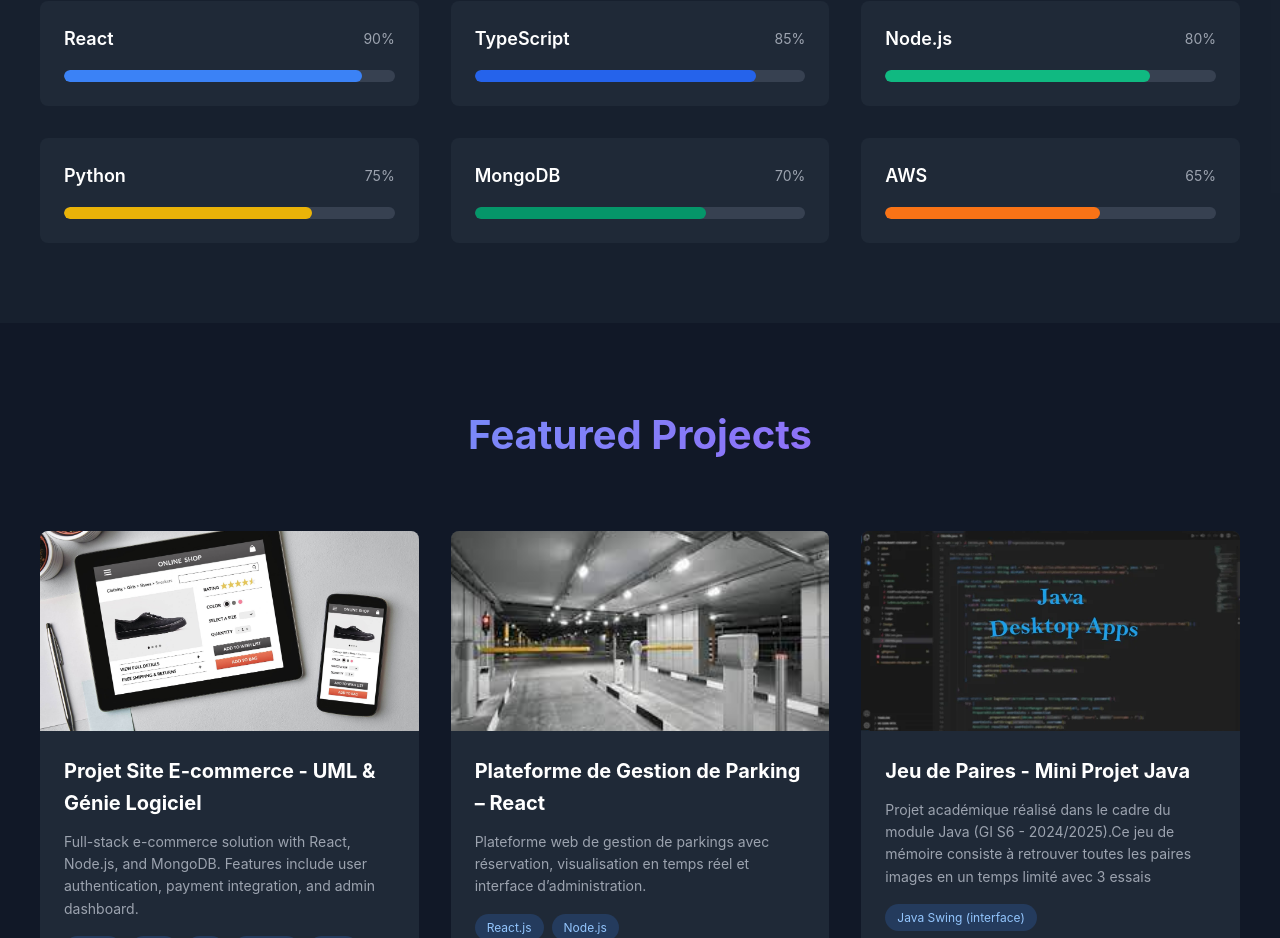
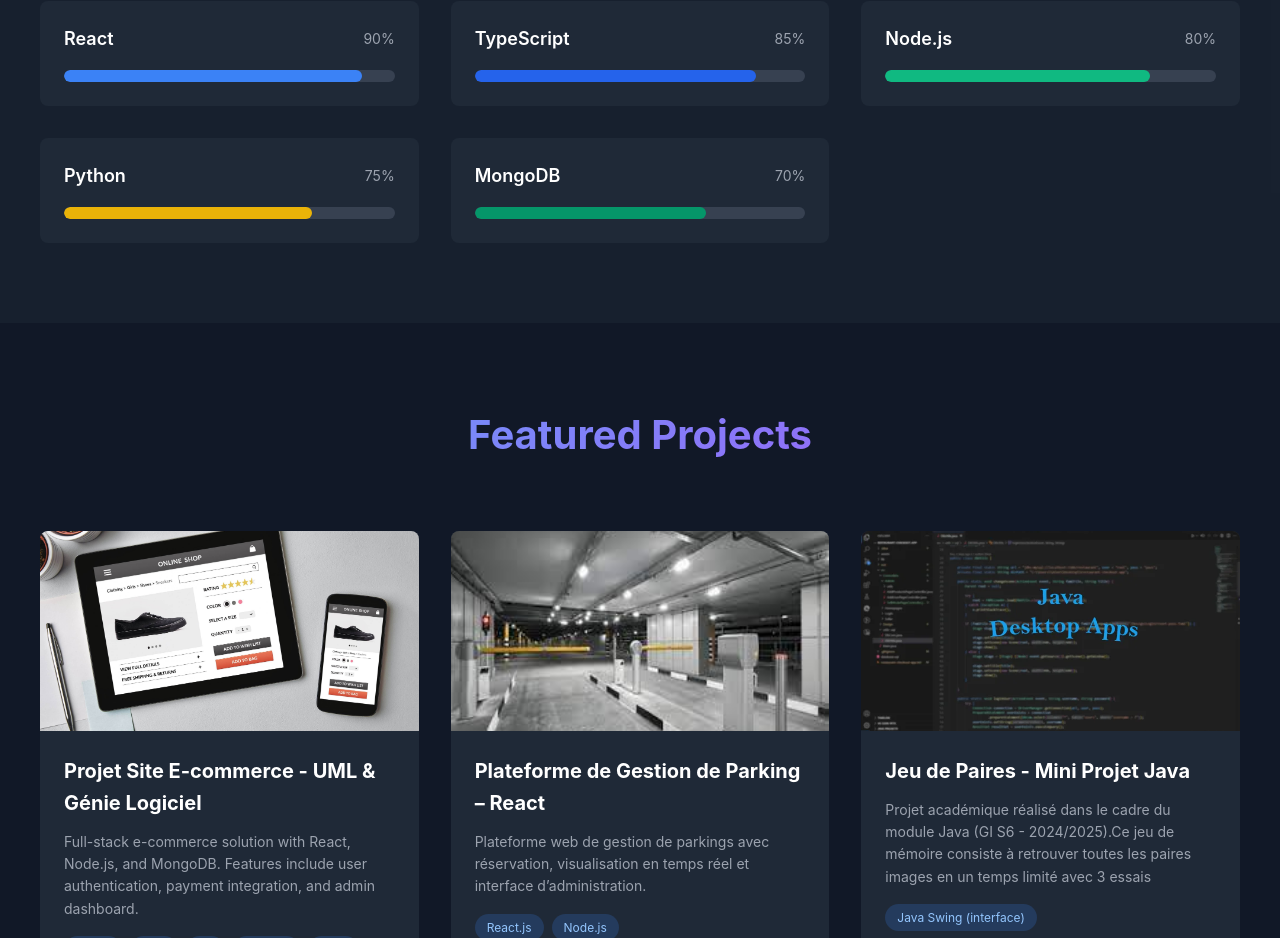
Before and after one commit to zakariaennaqui/my-portfolio, a React (Vite) app: page / in a window 1280 px wide. Shown: the part 1840-2778 px from the top of the page. Built offline with nearby package versions, Linux system fonts and the light colour scheme.

Commit message:
Update App.tsx

```diff
--- a/src/App.tsx
+++ b/src/App.tsx
@@ -34,8 +34,7 @@ const Portfolio = () => {
     { name: 'TypeScript', level: 85, color: '#2563EB' },
     { name: 'Node.js', level: 80, color: '#10B981' },
     { name: 'Python', level: 75, color: '#EAB308' },
-    { name: 'MongoDB', level: 70, color: '#059669' },
-    { name: 'AWS', level: 65, color: '#F97316' }
+    { name: 'MongoDB', level: 70, color: '#059669' }
   ];
 
   const projects = [
```
